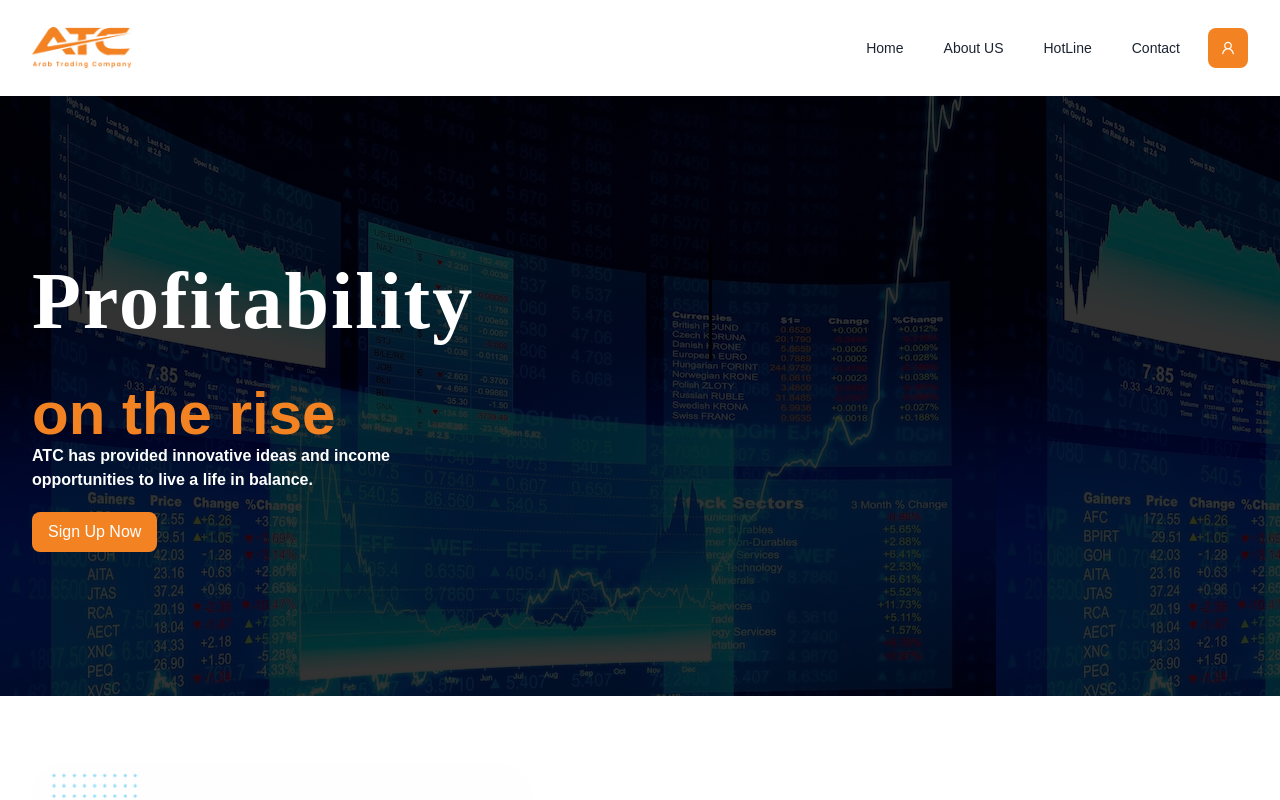
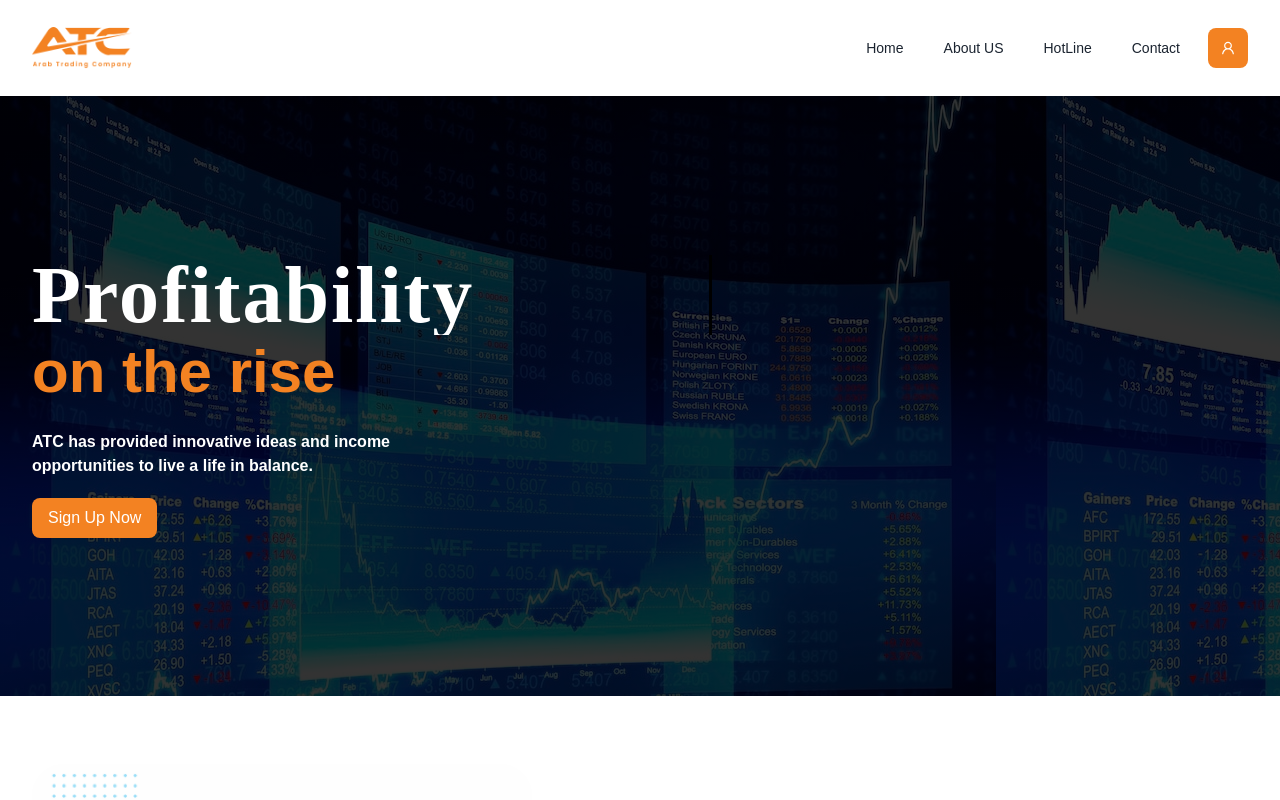
Before and after one commit to riyadh9292/atc-frontend, a Next.js app: page / in a window 1280 px wide. Shown: the top 800 px of the page. Built offline with nearby package versions, Linux system fonts and the light colour scheme.

Commit message:
update banner text padding

```diff
--- a/src/app/components/molecules/banner/Banner.css
+++ b/src/app/components/molecules/banner/Banner.css
@@ -1,6 +1,5 @@
 .blink__text {
   display: inline-block;
-  margin-bottom: 1rem;
   letter-spacing: 2px;
   font-weight: 600;
   white-space: nowrap;
@@ -9,7 +8,6 @@
   font-family: "Roboto flex";
   border-right: 3px solid;
   font-size: clamp(3rem, 6vw + 1rem, 5rem);
-  line-height: 1.5;
   animation: type 3s steps(22) 1s forwards infinite,
     blink 0.5s steps(1) infinite;
 }
--- a/src/app/components/molecules/banner/Banner.jsx
+++ b/src/app/components/molecules/banner/Banner.jsx
@@ -16,7 +16,7 @@
                 <p className="text-fanta text-5xl sm:text-6xl md:text-7xl xl:text-6xl font-bold">
                   on the rise
                 </p>
-                <div className="pb-5">
+                <div className="pb-5 pt-7">
                   <p className="text-white font-semibold">
                     ATC has provided innovative ideas and income <br />
                     opportunities to live a life in balance.
```
